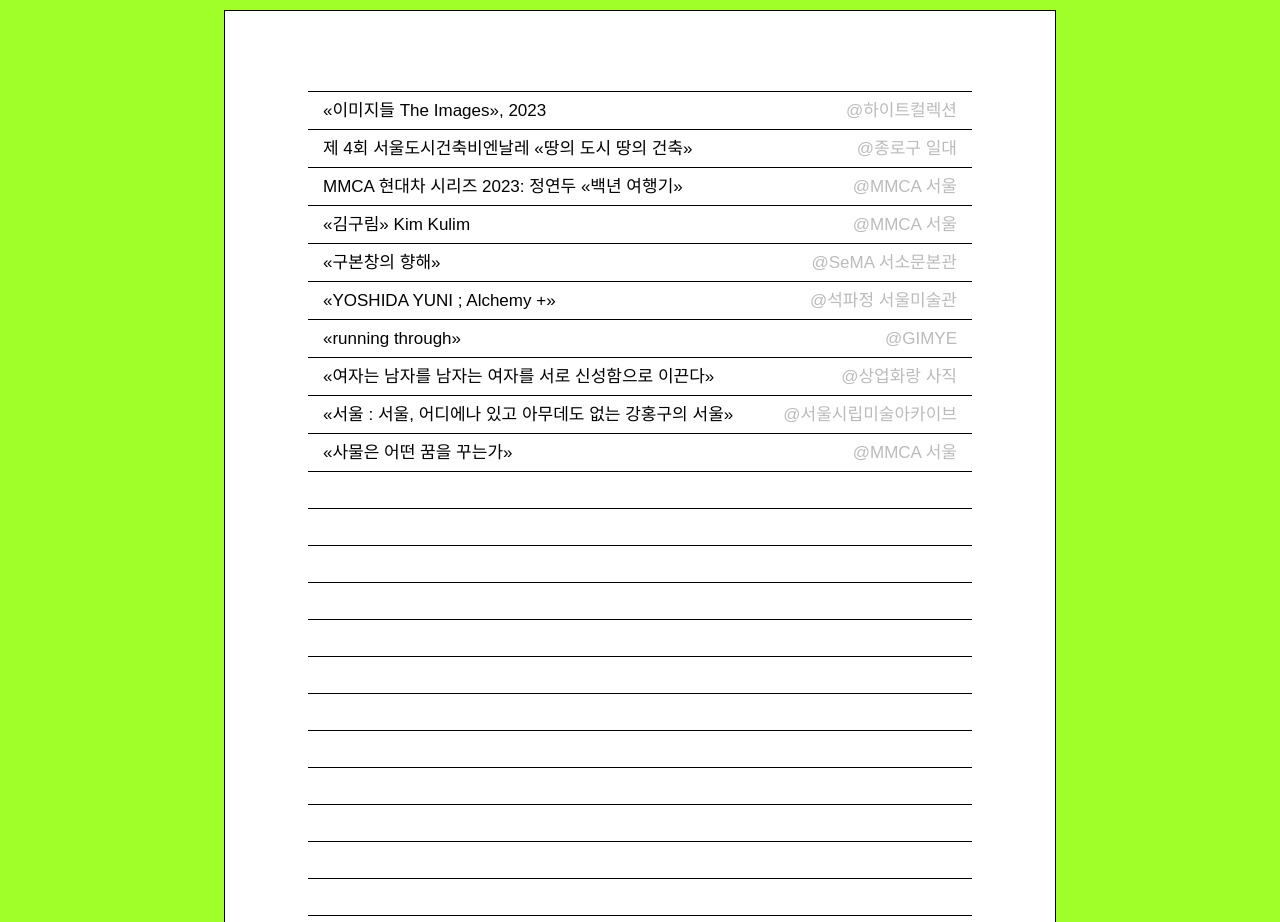
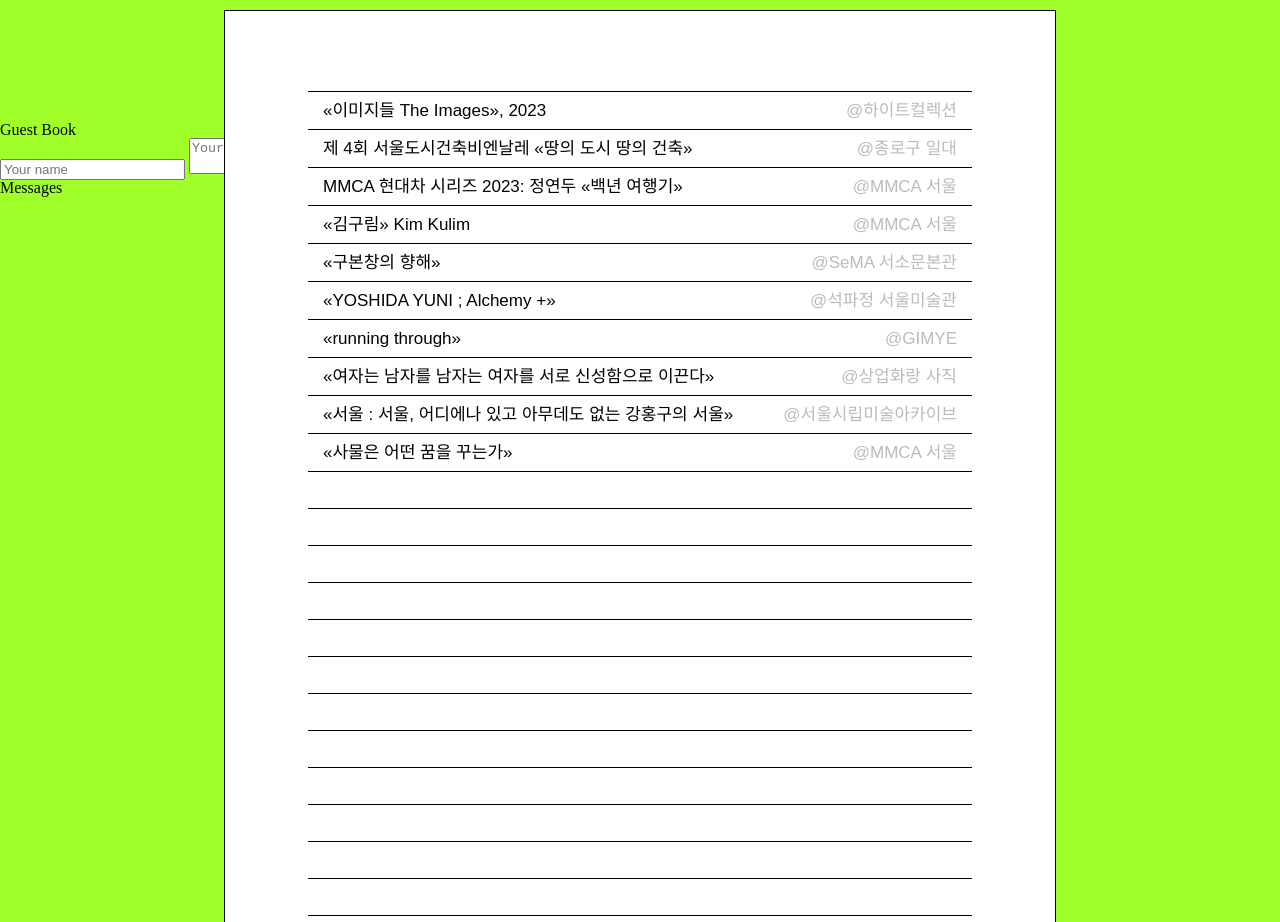
Before and after one commit to Kang-Minje/jagooknetwork, a plain HTML site: page index.html in a window 1280 px wide. Shown: the part 940-1862 px from the top of the page. Drawn offline with nearby package versions, Linux system fonts and the light colour scheme; a script that the page names is missing.

Commit message:
Add files via upload

```diff
--- a/index.html
+++ b/index.html
@@ -177,11 +177,26 @@
 
 
         </div>
+        <div class="guestbook">
+            <form id="guestBookForm">
+                <h1>Guest Book</h1>
+                <input type="text" id="name" placeholder="Your name" required>
+                <textarea id="message" placeholder="Your message" required></textarea>
+                <button type="submit">Submit</button>
+            </form>
+            <div id="messagesContainer">
+                <h2>Messages</h2>
+                <ul id="messagesList"></ul>
+            </div>
+        </div>
+        <script src="/js/guestbook.js"></script>
         <footer>
             <p>&copy; 2024 강민제.</p>
         </footer>
     </div>
 
+
+
 </body>
 
 </html>
```
